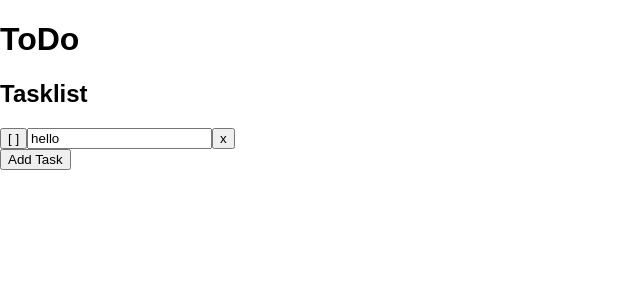
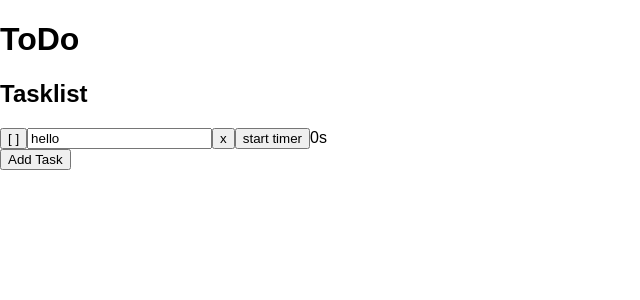
Before and after one commit to cborchert/todolist, a React app: page / in a window 1280 px wide. Shown: the top 300 px of the page, without its empty margins (0-640 px from the left). Built offline with nearby package versions, Linux system fonts and the light colour scheme.

Commit message:
implement timers

```diff
--- a/src/App.js
+++ b/src/App.js
@@ -16,7 +16,6 @@ class App extends Component {
   }
 
   addTask(newTask) {
-    //TODO: Set defaults
     const order =
       typeof newTask.order !== "undefined"
         ? newTask.order + 1
@@ -73,6 +72,7 @@ class App extends Component {
   }
 
   changeTaskDetail(taskId, key, value) {
+    console.log(taskId, key, value);
     this.setState({
       ...this.state,
       tasks: this.state.tasks.map((task, i) => {
--- a/src/components/Task.js
+++ b/src/components/Task.js
@@ -5,17 +5,62 @@ class Task extends Component {
   constructor(props) {
     super(props);
     this.state = {
-      shouldFocus: props.shouldFocus
+      shouldFocus: props.shouldFocus,
+      timerActive: this.activeTimer() !== false,
+      timerTime: this.timerTime()
     };
     this.handleEnter = this.handleEnter.bind(this);
+    this.timerInterval = null;
+  }
+
+  activeTimer() {
+    const activeTimers = this.props.task.timers.filter(
+      timer => timer.startTime && !timer.endTime
+    );
+    if (activeTimers.length > 0) {
+      return activeTimers.slice(0, 1)[0];
+    } else {
+      return false;
+    }
+  }
+
+  timerTime(task) {
+    console.log("activeTimer", this.activeTimer().startTime);
+    return this.activeTimer() === false
+      ? 0
+      : Date.now() - this.activeTimer().startTime;
+  }
+
+  timerTick() {
+    this.setState({
+      ...this.state,
+      timerActive: this.activeTimer() !== false,
+      timerTime: this.timerTime()
+    });
+  }
+
+  formatTime(ms) {
+    const s = Math.floor(ms / 1000) % 60,
+      m = Math.floor(ms / 1000 / 60) % 60,
+      h = Math.floor(ms / 1000 / 60 / 60);
+    let timeString = s + "s";
+    if (m !== 0) {
+      timeString = m + "m " + timeString;
+    }
+    if (h !== 0) {
+      timeString = h + "h " + timeString;
+    }
+    return timeString;
   }
 
   componentDidMount() {
     document.addEventListener("keypress", this.handleEnter);
+    this.timerInterval = setInterval(this.timerTick.bind(this), 100);
   }
 
   componentWillUnmount() {
     document.removeEventListener("keypress", this.handleEnter);
+    clearInterval(this.timerInterval);
   }
 
   handleEnter(e) {
@@ -31,21 +76,47 @@ class Task extends Component {
     }
   }
 
+  timerToggle() {
+    const { task, changeTaskDetail } = this.props,
+      currentTime = Date.now();
+    let timers = task.timers.slice(),
+      timeElapsed = this.timerTime();
+    if (this.activeTimer() === false) {
+      timers.push({ startTime: currentTime });
+    } else {
+      timers = timers.map(timer => {
+        if (timer.startTime && !timer.endTime) {
+          timer.endTime = currentTime;
+        }
+        return timer;
+      });
+    }
+    changeTaskDetail(task.id, "timers", timers);
+    changeTaskDetail(task.id, "totalTime", task.totalTime + timeElapsed);
+  }
+
+  progressToggle() {
+    const { changeTaskDetail, task } = this.props;
+    const progress = task.progress === 1 ? 0 : task.progress + 0.5;
+    changeTaskDetail(task.id, "progress", progress);
+    if (progress === 1 && this.activeTimer()) {
+      this.timerToggle();
+    }
+  }
+
   render() {
     const { task, changeTaskDetail, setRef, removeTask } = this.props,
       progressMarker =
-        task.progress <= 0 ? "[ ]" : task.progress >= 1 ? "[X]" : "[/]";
+        task.progress <= 0 ? "[ ]" : task.progress >= 1 ? "[X]" : "[/]",
+      timerButtonText = this.state.timerActive ? "stop timer" : "start timer",
+      timeText = this.state.timerActive
+        ? `${this.formatTime(task.totalTime)} + ${this.formatTime(
+            this.state.timerTime
+          )}`
+        : this.formatTime(task.totalTime);
     return (
       <div>
-        <button
-          onClick={e => {
-            changeTaskDetail(
-              task.id,
-              "progress",
-              task.progress === 1 ? 0 : task.progress + 0.5
-            );
-          }}
-        >
+        <button onClick={this.progressToggle.bind(this)}>
           {progressMarker}
         </button>
         <input
@@ -65,7 +136,8 @@ class Task extends Component {
         >
           x
         </button>
-        <span />
+        <button onClick={this.timerToggle.bind(this)}>{timerButtonText}</button>
+        <span>{timeText}</span>
       </div>
     );
   }
```
